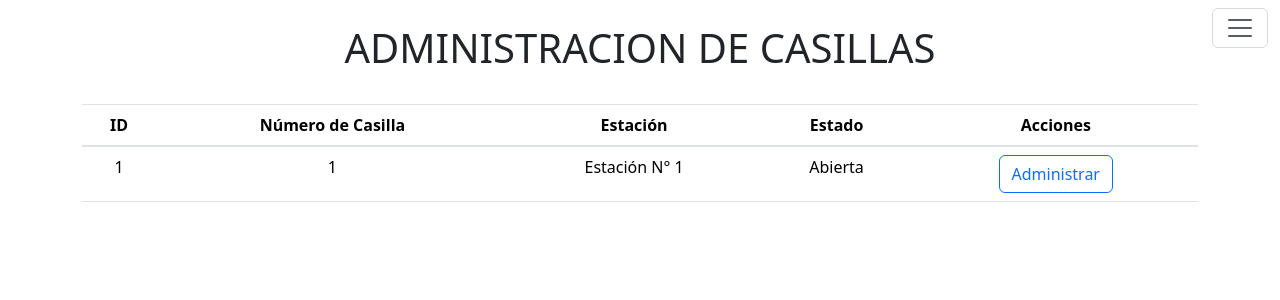
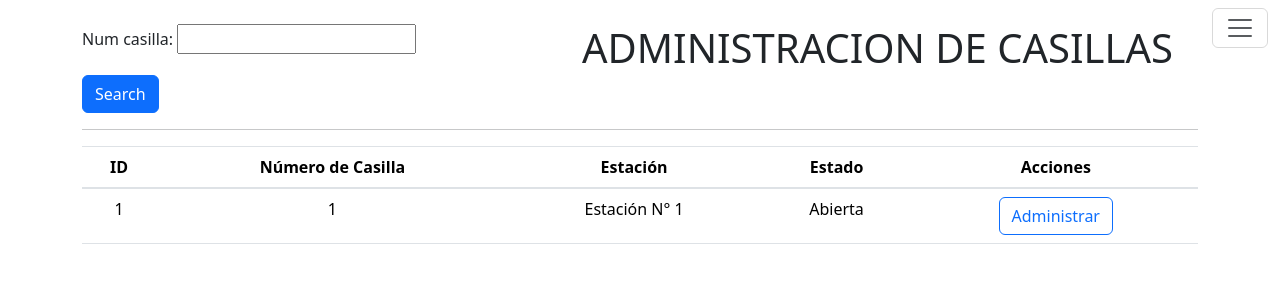
Before and after one commit to facugirardi/Peaje, a Django app: page /panel/ in a window 1280 px wide. Shown: the top 300 px of the page. Run offline with Django 4.2, Linux system fonts and the light colour scheme; tables that the repository leaves empty hold one stand-in row (values such as "Sample post"); some libraries are stand-ins or nearby versions.

Commit message:
busqueda en el panel

```diff
--- /dev/null
+++ b/peaje/config/forms.py
@@ -0,0 +1,4 @@
+from django import forms
+
+class CasillasFilterForm(forms.Form):
+    num_casilla  = forms.IntegerField()
--- a/peaje/peajeApp/templates/panel_admin.html
+++ b/peaje/peajeApp/templates/panel_admin.html
@@ -8,7 +8,21 @@
 <section class="site-section" id="admin-panel-section">
 
     <div class="container"><br>
-        <h1 class="text-center">ADMINISTRACION DE CASILLAS</h1><br>
+        <div class="row">
+
+            <div class="col-md-5">
+                <form method="GET" action="{% url 'panel' %}">
+                    {{form.as_p}}
+                    <input type="submit" value="Search" class="btn btn-primary" />
+                </form>
+            </div>
+
+            <div class="col-md-7">
+                <h1 class="text-center">ADMINISTRACION DE CASILLAS</h1><br>
+            </div>
+        </div>
+
+        <hr/>
 
         <table class="table text-center">
             <thead>
--- a/peaje/peajeApp/views.py
+++ b/peaje/peajeApp/views.py
@@ -13,6 +13,7 @@ import qrcode
 from qrcode.image.pure import PymagingImage
 import os
 from django.conf import settings
+from config.forms import CasillasFilterForm
 
 
 def navbar(request):
@@ -296,5 +297,13 @@ class CreacionEmpleadoView(View):
 
 class PanelView(View):
     def get(self, request):
+        num_casilla = request.GET.get('num_casilla')
         casillas = Casilla.objects.all()
-        return render(request, 'panel_admin.html', {'casillas': casillas})
+        if num_casilla:
+            casillas = casillas.filter(num_casilla__icontains=num_casilla)
+        context = {
+            'form': CasillasFilterForm(),
+            'casillas' : casillas
+        }
+
+        return render(request, 'panel_admin.html', context)
```
Also changed, not shown: peaje/peajeApp/models.py (line endings or trailing spaces).
